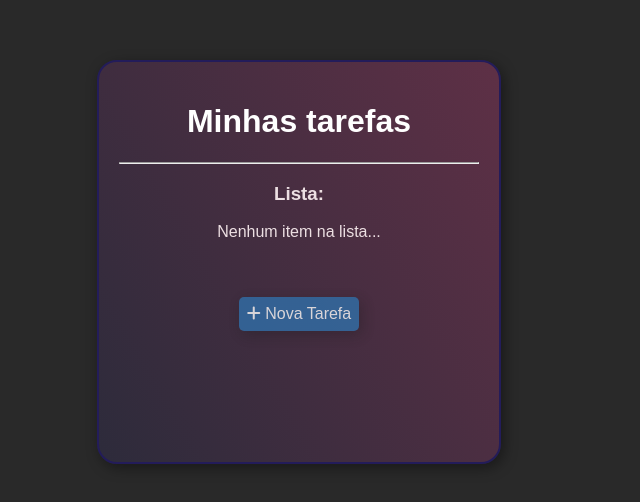
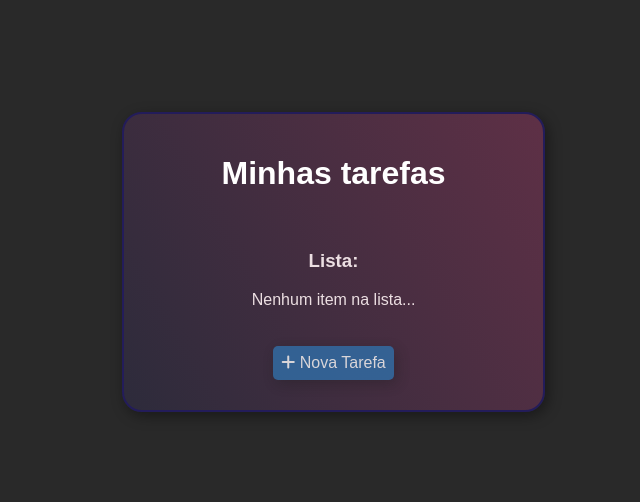
Before and after one commit to paulodetarsoteles/TodoListBasicSPA, an Angular app: page / in a window 1280 px wide. Shown: the part 138-640 px from the top of the page, without its empty margins (341-981 px from the left). Built offline with nearby package versions, Linux system fonts and the light colour scheme.

Commit message:
Finalização e build

```diff
--- a/src/app/app.component.html
+++ b/src/app/app.component.html
@@ -2,13 +2,13 @@
   <div>
     <h1>{{title}}</h1>
   </div>
-  <hr>
-  <div *ngIf="mode == 'list'">
+  <br />
+  <div style="width: 100%;" *ngIf="mode == 'list'">
     <h3>{{todoTitle}}</h3>
     <div *ngIf="todos.length < 1">
       <p>{{todoEmpty}}</p>
     </div>
-    <div>
+    <div style="width: 100%;">
       <ul class="ulTodo">
         <li class="liTodo" *ngFor="let todo of todos">
           <span>
--- a/src/styles.css
+++ b/src/styles.css
@@ -6,7 +6,7 @@ html {
   justify-content: center;
   text-align: center;
   font-family: 'Monserrat', sans-serif;
-  font-weight: 300;
+  font-weight: 200;
   color: rgb(236, 223, 226);
   background: #292929;
 }
@@ -16,16 +16,17 @@ h1 {
 }
 
 .divTodo {
-  min-height: 360px;
-  min-width: 360px;
-  /* display: flex; */
+  height: 90%;
+  min-width: 380px;
+  display: flex;
+  flex-direction: column;
   align-items: center;
   justify-content: center;
   background: #2b4d69;
   background: linear-gradient(60deg, #2d2b3b 0%, #5e3046 100%);
   border-radius: 20px;
-  padding: 20px;
-  margin: 5px;
+  padding: 5%;
+  margin: 4%;
   border-style: solid;
   border-color: rgb(35, 28, 90);
   border-width: 2px;
@@ -34,23 +35,23 @@ h1 {
 
 .inputTodo {
   min-height: 20px;
-  min-width: 30em;
+  min-width: 360px;
   border-style: none;
   padding: 5px;
-  border-radius: 4px;
+  border-radius: 5px;
   align-items: left;
 }
 
 .ulTodo {
   text-align: left;
-  margin: 10px;
-  padding: 10px;
+  margin: 1%;
+  padding: 1%;
   list-style: none;
 }
 
 .liTodo {
-  padding-bottom: 20px;
-  margin: 20px;
+  padding-bottom: 1em;
+  margin: 1%;
   font-size: 1em;
   font-style: normal;
   border-bottom: 2px solid rgba(0, 0, 0, 0.2);
@@ -64,10 +65,10 @@ h1 {
   float: right;
   opacity: 0.7;
   transition: opacity 0.5s;
-  padding-left: 5px;
-  padding-right: 5px;
-  margin-left: 5px;
-  margin-right: 5px;
+  padding-left: 1%;
+  padding-right: 1%;
+  margin-left: 1%;
+  margin-right: 1%;
   border-radius: 4px;
 }
 
```
Also changed, not shown: 1 other file (tests, documents, lock files or other folders).
